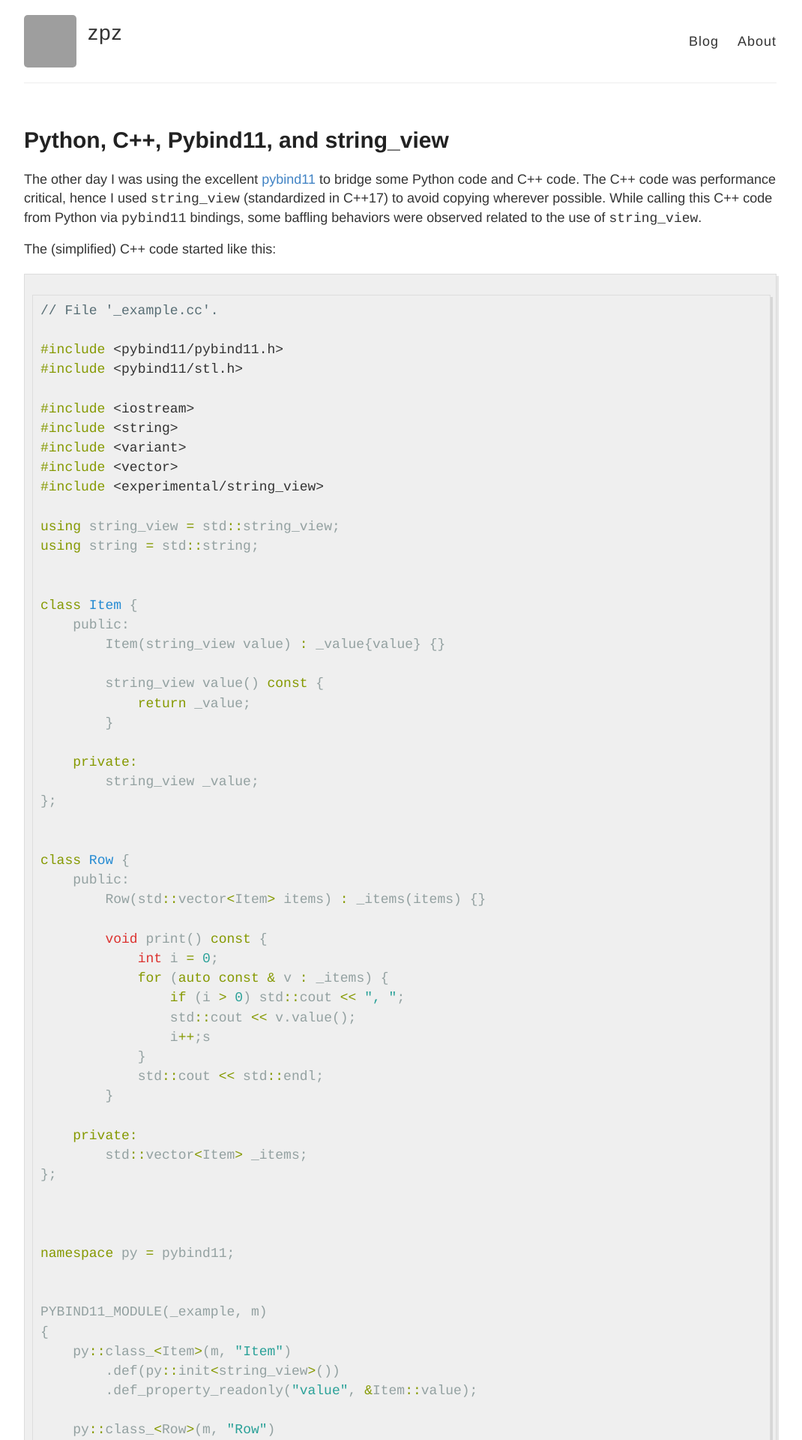
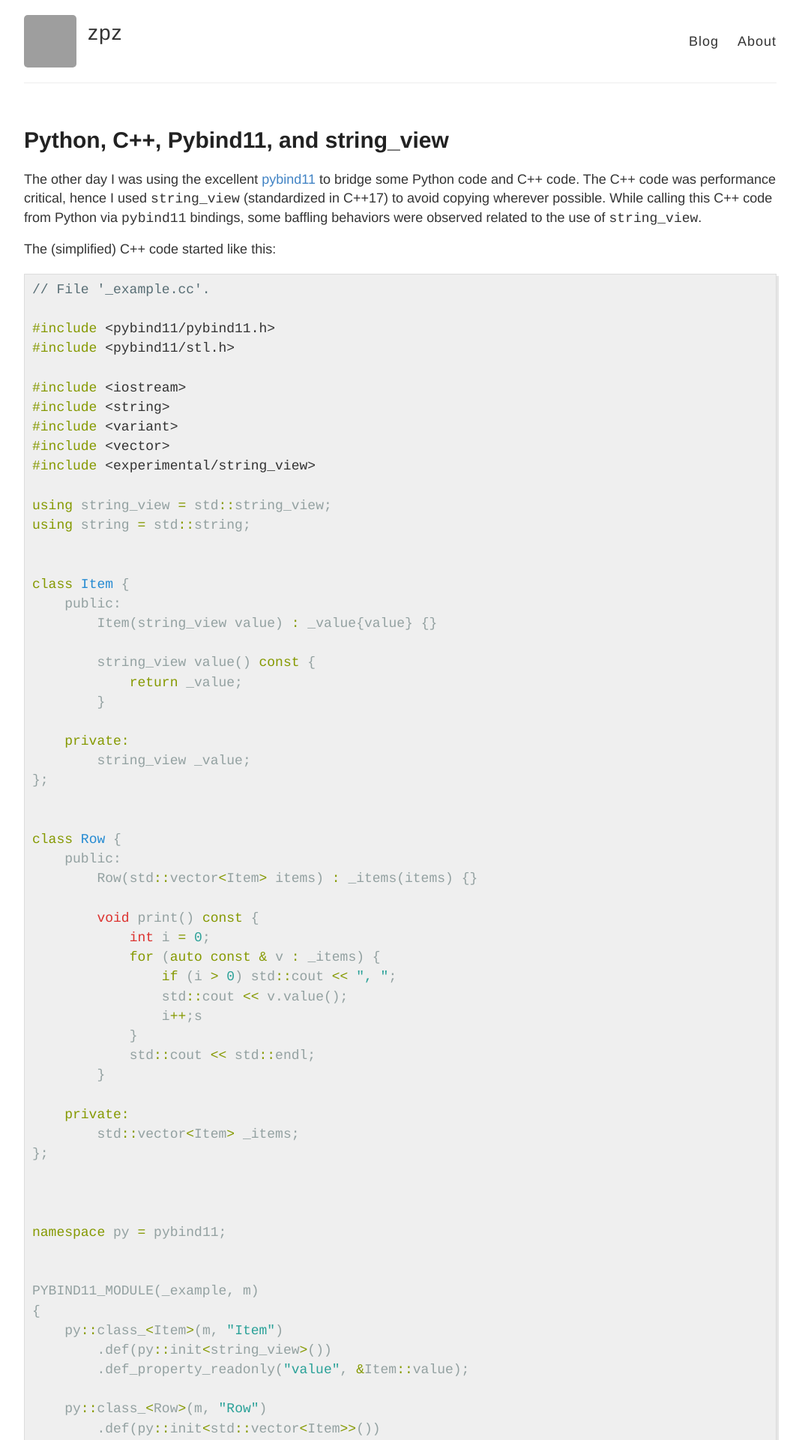
Before and after one commit to zpz/zpz.github.io, a Jekyll site: the page built from _posts/2018-01-29-python-cpp-pybind11-stringview.md, in a window 1280 px wide. Shown: the top 1920 px of the page at 75% size, without its empty margins (106-1176 px from the left). Built offline with Jekyll 4.4.1, drawn with Linux system fonts in a browser that asks for light colours; grey boxes are pictures that could not be loaded.

Commit message:
code block formatting

````diff
--- a/_posts/2018-01-29-python-cpp-pybind11-stringview.md
+++ b/_posts/2018-01-29-python-cpp-pybind11-stringview.md
@@ -10,7 +10,7 @@ While calling this C++ code from Python via `pybind11` bindings, some baffling b
 The (simplified) C++ code started like this:
 
 
-```cpp
+{% highlight cpp %}
 // File '_example.cc'.
 
 #include <pybind11/pybind11.h>
@@ -72,14 +72,14 @@ PYBIND11_MODULE(_example, m)
         .def(py::init<std::vector<Item>>())
         .def("print", &Row::print);
 }
-```
+{% endhighlight %}
 
 The header file `pybind11/stl.h` is included to perform automatic conversion from a Python `list` to C++ `vector`
 in calls to the `Row` constructor; otherwise it does not play any role in the behaviors we'll discuss below.
 
 Let's use the binding to the class `Item` first, in a Python interpreter:
 
-```pycon
+{% highlight pycon %}
 >>> from _example import Item
 >>> x = 'abcd'
 >>> y = Item(x)
@@ -95,7 +95,7 @@ Traceback (most recent call last):
 UnicodeDecodeError: 'utf-8' codec can't decode byte 0xcf in position 2: unexpected end of data
 'utf-8' codec can't decode byte 0xcf in position 2: unexpected end of data
 >>>
-```
+{% endhighlight %}
 
 Ooops! Doesn't look too good. We're using Python `str` here. Let's use some `bytes`:
 
@@ -198,7 +198,7 @@ However, I did not want to complicate the C++ code. I wanted to keep the C++ cod
 
 The solution points straight at the cause: temporaries. Let's save the temporaries and make sure they outlive their use. I created a Python file `example.py`, which `import`s `Item` from the dynamic library `_example` and does thing about it:
 
-```python
+{% highlight python %}
 from _example import Item, Row
 
 
@@ -215,7 +215,7 @@ def item_init(self, value):
         item_init_original(self, value)
 
 Item.__init__ = item_init
-```
+{% endhighlight %}
 
 So I modified the `__init__` method of the class `Item`. Because we're adding members to the class (namely, `self._value`), we need to use `py::dynamic_attr` in the binding code:
 
````
